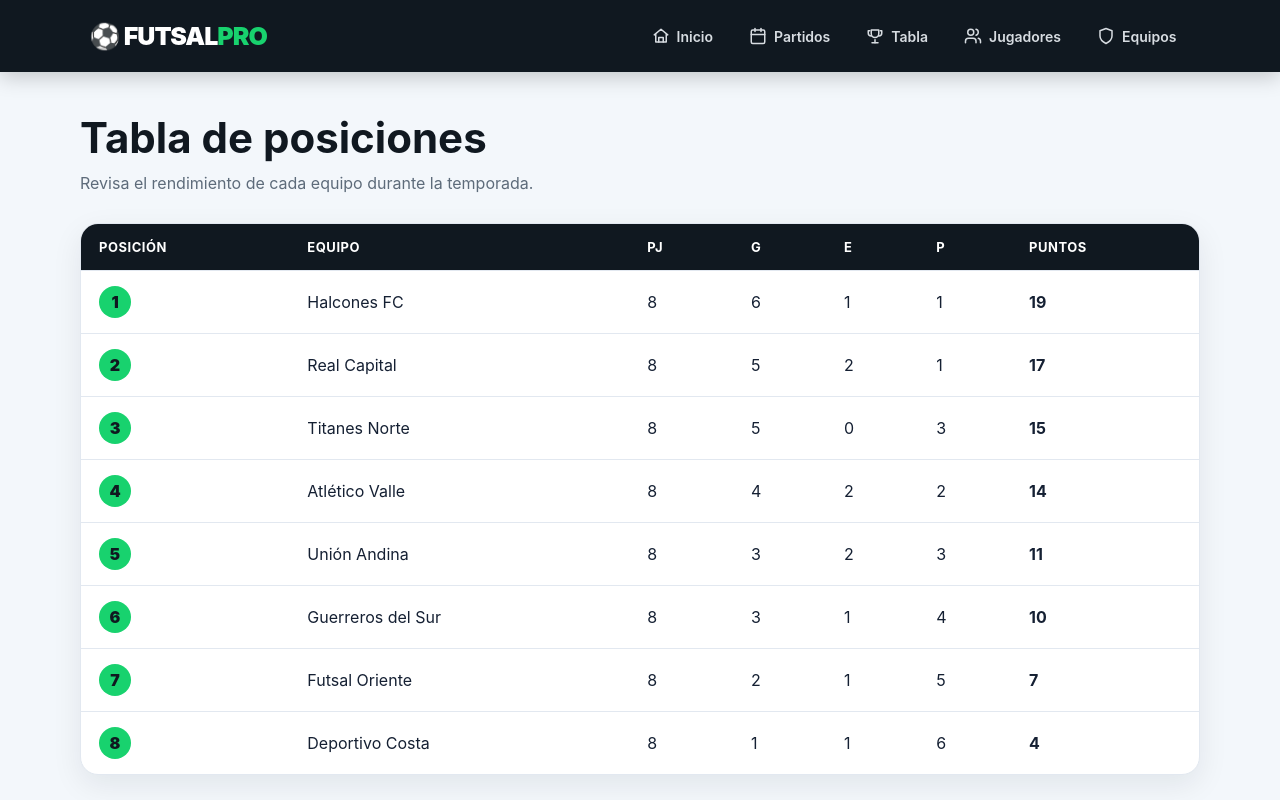
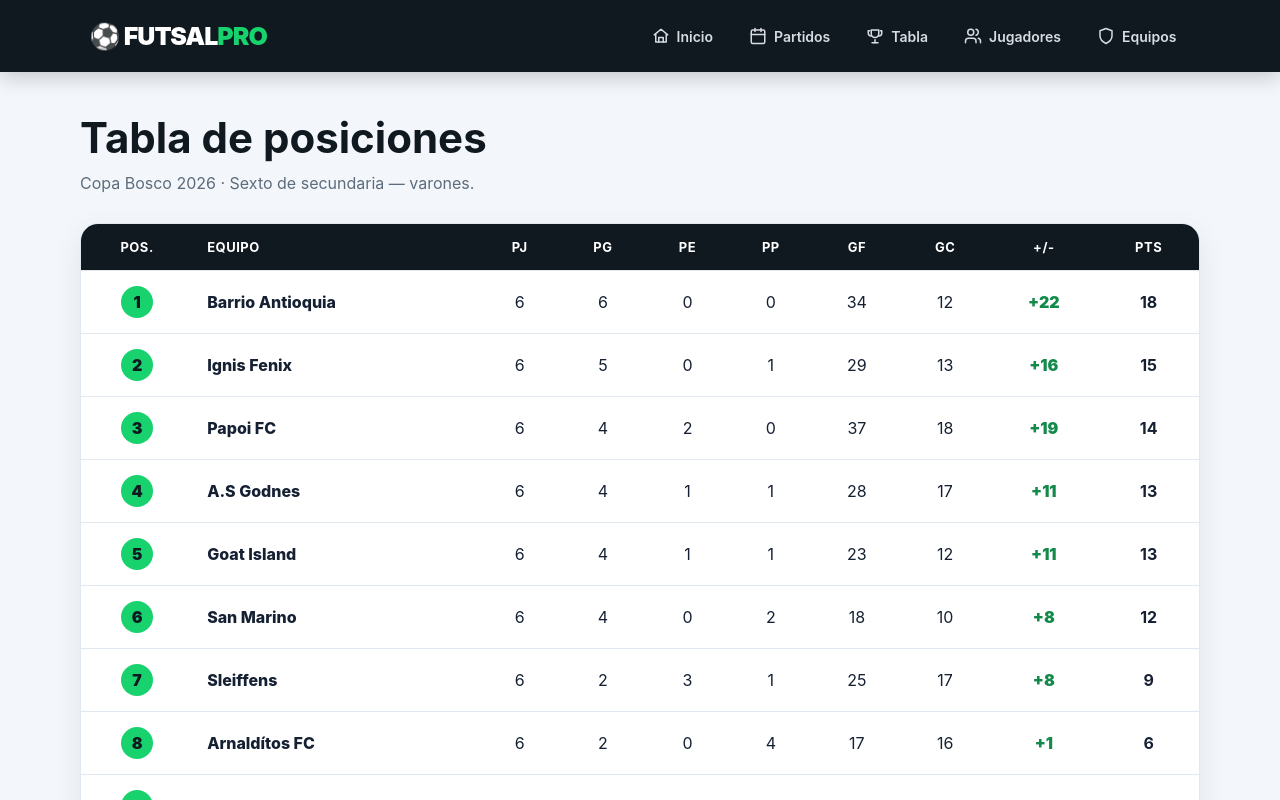
Before and after one commit to MAICK-JESUS/frontend-hospital, a React (Vite) app: page /tabla in a window 1280 px wide. Shown: the top 800 px of the page. Built offline with nearby package versions, Linux system fonts and the light colour scheme.

Commit message:
Actualiza tabla de posiciones Copa Bosco

```diff
--- a/src/data/futsalData.ts
+++ b/src/data/futsalData.ts
@@ -1,7 +1,6 @@
 export const scheduledMatches = [
   {
     id: 1,
-    date: "2026-08-19",
     date: "2026-08-22",
     time: "18:00",
     homeTeam: "Halcones FC",
@@ -26,9 +25,7 @@ export const scheduledMatches = [
     venue: "Polideportivo Municipal",
   },
   {
-
     id: 4,
-    id: 3,
     date: "2026-08-24",
     time: "20:00",
     homeTeam: "Futsal Oriente",
@@ -37,7 +34,6 @@ export const scheduledMatches = [
   },
   {
     id: 5,
-    id: 4,
     date: "2026-08-25",
     time: "17:45",
     homeTeam: "Deportivo Costa",
@@ -47,14 +43,19 @@ export const scheduledMatches = [
 ];
 
 export const teamStandings = [
-  { position: 1, team: "Halcones FC", played: 8, won: 6, drawn: 1, lost: 1, points: 19 },
-  { position: 2, team: "Real Capital", played: 8, won: 5, drawn: 2, lost: 1, points: 17 },
-  { position: 3, team: "Titanes Norte", played: 8, won: 5, drawn: 0, lost: 3, points: 15 },
-  { position: 4, team: "Atlético Valle", played: 8, won: 4, drawn: 2, lost: 2, points: 14 },
-  { position: 5, team: "Unión Andina", played: 8, won: 3, drawn: 2, lost: 3, points: 11 },
-  { position: 6, team: "Guerreros del Sur", played: 8, won: 3, drawn: 1, lost: 4, points: 10 },
-  { position: 7, team: "Futsal Oriente", played: 8, won: 2, drawn: 1, lost: 5, points: 7 },
-  { position: 8, team: "Deportivo Costa", played: 8, won: 1, drawn: 1, lost: 6, points: 4 },
+  { position: 1, team: "Barrio Antioquia", played: 6, won: 6, drawn: 0, lost: 0, goalsFor: 34, goalsAgainst: 12, goalDifference: 22, points: 18 },
+  { position: 2, team: "Ignis Fenix", played: 6, won: 5, drawn: 0, lost: 1, goalsFor: 29, goalsAgainst: 13, goalDifference: 16, points: 15 },
+  { position: 3, team: "Papoi FC", played: 6, won: 4, drawn: 2, lost: 0, goalsFor: 37, goalsAgainst: 18, goalDifference: 19, points: 14 },
+  { position: 4, team: "A.S Godnes", played: 6, won: 4, drawn: 1, lost: 1, goalsFor: 28, goalsAgainst: 17, goalDifference: 11, points: 13 },
+  { position: 5, team: "Goat Island", played: 6, won: 4, drawn: 1, lost: 1, goalsFor: 23, goalsAgainst: 12, goalDifference: 11, points: 13 },
+  { position: 6, team: "San Marino", played: 6, won: 4, drawn: 0, lost: 2, goalsFor: 18, goalsAgainst: 10, goalDifference: 8, points: 12 },
+  { position: 7, team: "Sleiffens", played: 6, won: 2, drawn: 3, lost: 1, goalsFor: 25, goalsAgainst: 17, goalDifference: 8, points: 9 },
+  { position: 8, team: "Arnaldítos FC", played: 6, won: 2, drawn: 0, lost: 4, goalsFor: 17, goalsAgainst: 16, goalDifference: 1, points: 6 },
+  { position: 9, team: "Champs FC", played: 6, won: 2, drawn: 0, lost: 4, goalsFor: 27, goalsAgainst: 37, goalDifference: -10, points: 6 },
+  { position: 10, team: "Moba FC", played: 6, won: 1, drawn: 0, lost: 5, goalsFor: 7, goalsAgainst: 29, goalDifference: -22, points: 3 },
+  { position: 11, team: "Bodo", played: 6, won: 1, drawn: 0, lost: 5, goalsFor: 4, goalsAgainst: 26, goalDifference: -22, points: 3 },
+  { position: 12, team: "Team Plumas", played: 6, won: 0, drawn: 1, lost: 5, goalsFor: 13, goalsAgainst: 25, goalDifference: -12, points: 1 },
+  { position: 13, team: "Los Socios FC", played: 6, won: 0, drawn: 0, lost: 6, goalsFor: 12, goalsAgainst: 42, goalDifference: -30, points: 0 },
 ];
 
 export const playerStandings = [
--- a/src/pages/TeamStandingsPage.tsx
+++ b/src/pages/TeamStandingsPage.tsx
@@ -9,20 +9,23 @@ function TeamStandingsPage() {
       <main className="page-content">
         <section className="page-hero">
           <h1>Tabla de posiciones</h1>
-          <p>Revisa el rendimiento de cada equipo durante la temporada.</p>
+          <p>Copa Bosco 2026 · Sexto de secundaria — varones.</p>
         </section>
 
         <section className="table-card" aria-label="Tabla de posiciones de equipos">
           <table className="stats-table">
             <thead>
               <tr>
-                <th>Posición</th>
+                <th>Pos.</th>
                 <th>Equipo</th>
                 <th>PJ</th>
-                <th>G</th>
-                <th>E</th>
-                <th>P</th>
-                <th>Puntos</th>
+                <th>PG</th>
+                <th>PE</th>
+                <th>PP</th>
+                <th>GF</th>
+                <th>GC</th>
+                <th>+/-</th>
+                <th>PTS</th>
               </tr>
             </thead>
             <tbody>
@@ -34,6 +37,11 @@ function TeamStandingsPage() {
                   <td>{team.won}</td>
                   <td>{team.drawn}</td>
                   <td>{team.lost}</td>
+                  <td>{team.goalsFor}</td>
+                  <td>{team.goalsAgainst}</td>
+                  <td className={team.goalDifference >= 0 ? "goal-difference positive" : "goal-difference negative"}>
+                    {team.goalDifference > 0 ? "+" : ""}{team.goalDifference}
+                  </td>
                   <td><strong>{team.points}</strong></td>
                 </tr>
               ))}
--- a/src/styles/pages.css
+++ b/src/styles/pages.css
@@ -82,7 +82,7 @@
 
 .stats-table th,
 .stats-table td {
-  padding: 15px 18px;
+  padding: 15px 14px;
   text-align: left;
   border-bottom: 1px solid #e2e8f0;
 }
@@ -93,6 +93,28 @@
   font-size: 13px;
   letter-spacing: 0.04em;
   text-transform: uppercase;
+}
+
+.stats-table th:not(:nth-child(2)),
+.stats-table td:not(:nth-child(2)) {
+  text-align: center;
+}
+
+.stats-table td:nth-child(2) {
+  font-weight: 800;
+  white-space: nowrap;
+}
+
+.goal-difference {
+  font-weight: 900;
+}
+
+.goal-difference.positive {
+  color: #138a4a;
+}
+
+.goal-difference.negative {
+  color: #c62f2f;
 }
 
 .stats-table tr:last-child td {
@@ -113,6 +135,16 @@
   background: #18d26e;
   color: #101820;
   font-weight: 900;
+}
+
+@media (max-width: 800px) {
+  .table-card {
+    overflow-x: auto;
+  }
+
+  .stats-table {
+    min-width: 900px;
+  }
 }
 
 .team-count {
```
